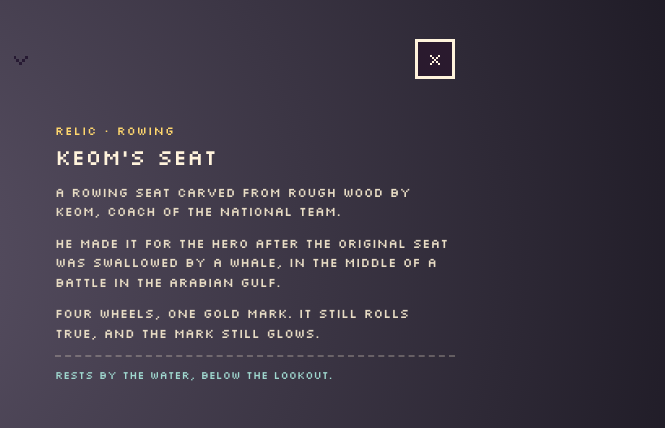
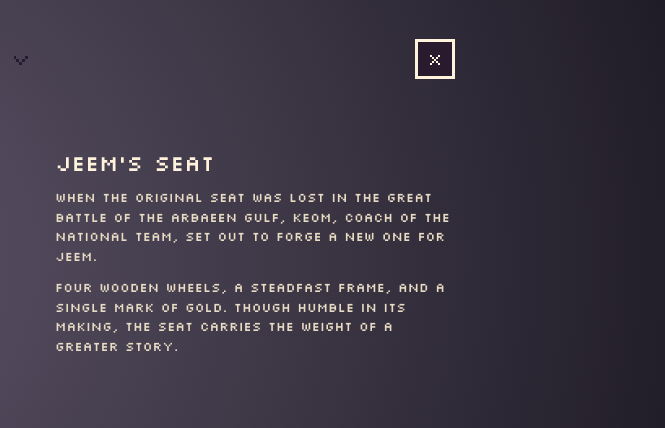
Before and after one commit to prideofwildlings/housebiom, a plain HTML site: page train/index.html in a window 1280 px wide. Both pictures are taken after a click on the button 302 px from the left and 694 px from the top of the page. Shown: the part 141-569 px from the top of the page, 615-1280 px from the left. Drawn offline with Linux system fonts and the light colour scheme.

Commit message:
Relic text: Jeem's Seat
Co-Authored-By: Claude Opus 5.5 <noreply@anthropic.com>
Claude-Session: https://claude.ai/code/session_01TT9nh2LHULSaAs9YgLgihV

```diff
--- a/train/index.html
+++ b/train/index.html
@@ -107,7 +107,7 @@ canvas{position:absolute;left:50%;top:50%;transform:translate(-50%,-50%);image-r
     <ul class="past" id="past"></ul>
   </form>
 </div>
-<button type="button" class="relicHit" id="relicHit" aria-haspopup="dialog" aria-label="Inspect relic: Keom's seat"></button>
+<button type="button" class="relicHit" id="relicHit" aria-haspopup="dialog" aria-label="Inspect Jeem's seat"></button>
 <div class="relic" id="relic" aria-hidden="true">
   <div class="relicBox" role="dialog" aria-modal="true" aria-labelledby="relicName">
     <div class="stage" aria-hidden="true">
@@ -116,12 +116,9 @@ canvas{position:absolute;left:50%;top:50%;transform:translate(-50%,-50%);image-r
       <i class="spark" style="left:22%;top:30%"></i><i class="spark" style="left:74%;top:24%;animation-delay:.8s"></i><i class="spark" style="left:66%;top:70%;animation-delay:1.6s"></i><i class="spark" style="left:30%;top:66%;animation-delay:2.1s"></i>
     </div>
     <div class="lore">
-      <p class="kind">RELIC · ROWING</p>
-      <h2 id="relicName">Keom's Seat</h2>
-      <p>A rowing seat carved from rough wood by Keom, coach of the national team.</p>
-      <p>He made it for the hero after the original seat was swallowed by a whale, in the middle of a battle in the Arabian Gulf.</p>
-      <p>Four wheels, one gold mark. It still rolls true, and the mark still glows.</p>
-      <p class="found">Rests by the water, below the lookout.</p>
+      <h2 id="relicName">Jeem's Seat</h2>
+      <p>When the original seat was lost in the great Battle of the Arbaeen Gulf, Keom, coach of the national team, set out to forge a new one for Jeem.</p>
+      <p>Four wooden wheels, a steadfast frame, and a single mark of gold. Though humble in its making, the seat carries the weight of a greater story.</p>
     </div>
     <button type="button" class="relicX" id="relicX" aria-label="Close">x</button>
   </div>
```
